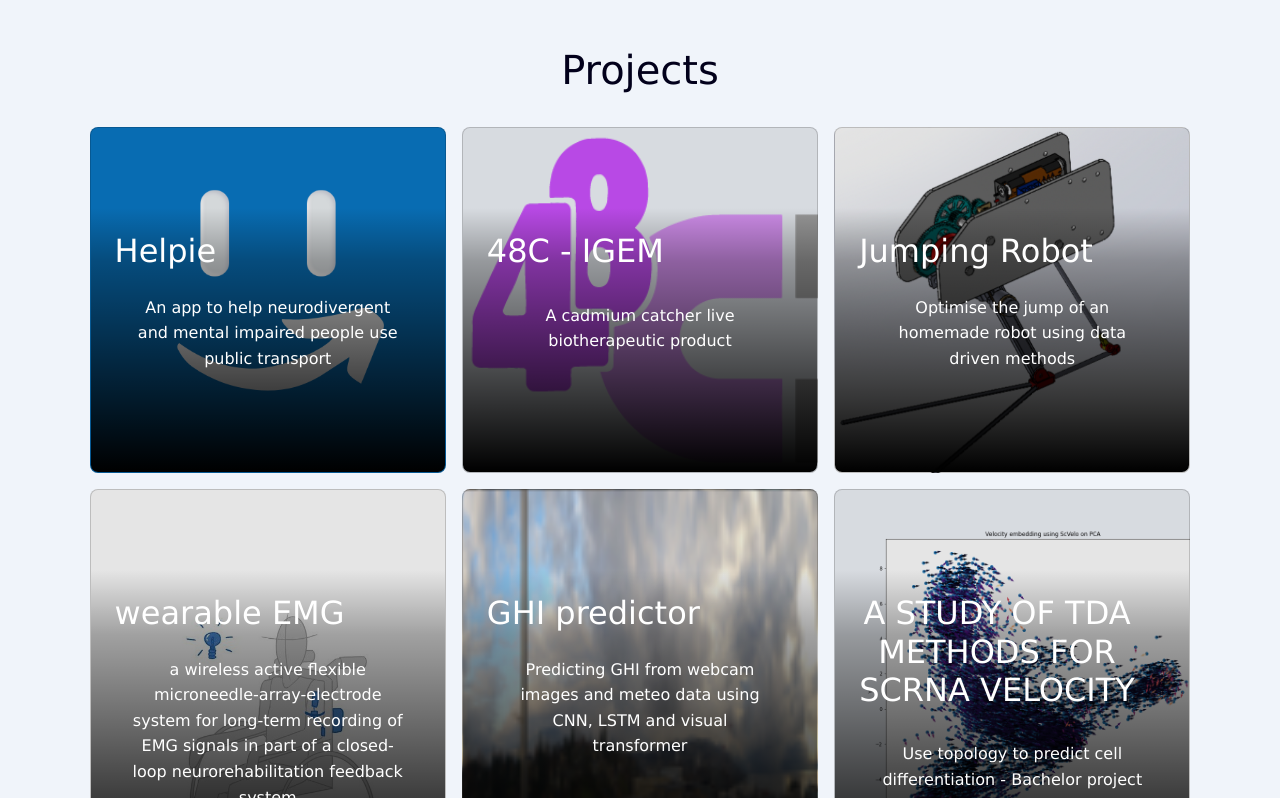
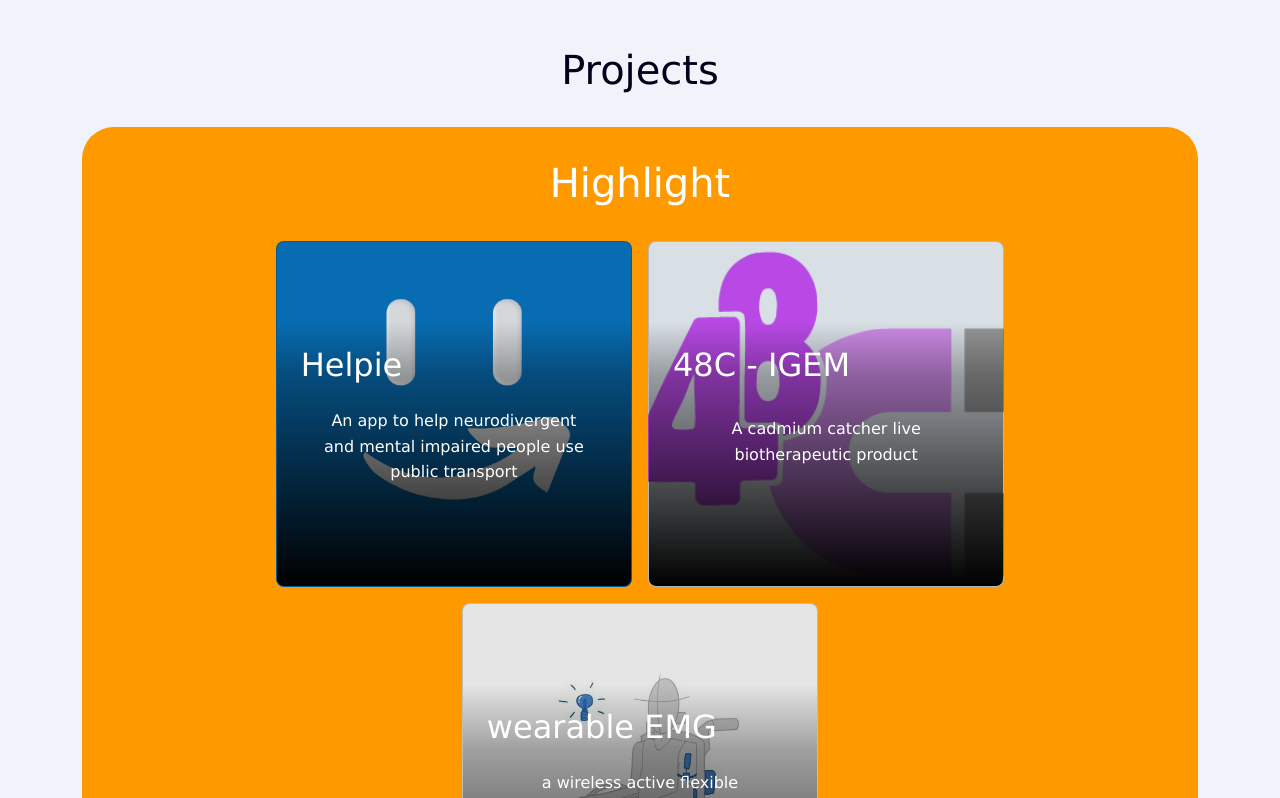
Before and after one commit to jadetherras/jtherras, a React (Create React App) app: page / in a window 1280 px wide. Shown: the part 442-1240 px from the top of the page. Built offline with nearby package versions, Linux system fonts and the light colour scheme.

Commit message:
igem and NI modif

```diff
--- a/src/Components/Projects/IGEM/IGEM.js
+++ b/src/Components/Projects/IGEM/IGEM.js
@@ -37,7 +37,7 @@ const IGEM = () => {
         bodyText="A cadmium catcher live biotherapeutic product"
         linkText="Learn More"
         cardContent={<div>
-           <ReactPlayer url={introdvideo} /> <br/>
+           <div align="center"><ReactPlayer url={introdvideo} width="100%" /></div> <br/>
            <h3 align="left">What is 48C ?</h3>
            <p align="left">
             IGEM is an international synthetic biology competition in which teams design and implement engineered biological-based systems to address problems. <br/>
@@ -54,13 +54,21 @@ The mucus-binding protein will implant our probiotic into the intestine and our
 As a safety precaution, the production of the SpaC protein is halted once it enters the body, and the protein naturally degrades over time, allowing the bacteria to be released. To prevent environmental spread and genetic exchange with other organisms, the bacteria are auxotrophic and have specific genetic mutations that prevent horizontal gene transfer.
            </p>
           <h3 align="left">Bioquest - An educational game !</h3>
-          <div class="wrap" align="right" style={{ paddingLeft: '0' }}><Image src={bioquest} alt="bioquest logo" width="50%" rounded fluid style={{ paddingLeft: '0' }}/></div>
+          <table cellspacing="50">
+          <tr>
+          <td>
           <p align="left">Education about synthetic biology is a major concern. 48C have deep into vulgarisation by developping and proposing a game, Bioquest, introducing synthetic biology basics to the public. <br/>
           The game is divided into two different parts. <br/>
           The main game takes the player into the discovery of some of synthetic biology’s main advancement (such as GFP, ampicillin…) through 48C’s project: catching cadmium.
           Fifteen different minigames will take the player through lab work and safety as well as some biological concepts. <br/>
           Moreover, 48C have created a mini-IGEM competition, BSGV, for younger student in our local town in switzerland.
           </p>
+          </td>
+          <td>
+          <Image src={bioquest} alt="bioquest logo" width="150%" rounded fluid/>
+          </td>
+          </tr>
+          </table>
           <img src={videobioquest} alt="tutorial of bioquest" width="75%" ></img>
           <h3 align="left">Awards</h3>
           <p align="left">
--- a/src/Components/Projects/NeuralInterface/NeuralInterface.js
+++ b/src/Components/Projects/NeuralInterface/NeuralInterface.js
@@ -1,15 +1,12 @@
 import React from 'react'
-import Col from 'react-bootstrap/Col';
-import Row from 'react-bootstrap/Row';
 import "../../../Style.css";
 import Card from '../../card';
 import "../../button.css";
-import { Image } from 'react-bootstrap';
 
 import couv from "./couv.jpg"
+import report from "./First_draft.pdf"
 
 import { FaFileAlt } from "react-icons/fa";
-import { TfiLayoutSlider } from "react-icons/tfi";
 import { PiPresentationChart } from "react-icons/pi";
 import { ImLab } from "react-icons/im";
 
@@ -35,7 +32,8 @@ const NeuralInterface = () => {
 
             </p>
                 <div>
-                <button class="button-48" role="button" ><span class="text"><FaFileAlt />See project report</span></button><br/>
+                <button class="button-48" role="button" onClick={() =>window.open(report)}><span class="text"><FaFileAlt />See project proposition</span></button><br/>
+                <button class="button-48" role="button" onClick={() =>window.open(report)}><span class="text"><FaFileAlt />See project report</span></button><br/>
                 <button class="button-48" role="button"><span class="text"><ImLab />See hosting lab</span></button><br/>
                 <button class="button-48" role="button" onClick={() =>window.open(course)}><span class="text"><PiPresentationChart />See corresponding course</span></button><br/>
                 </div>
--- a/src/Components/Showcase.js
+++ b/src/Components/Showcase.js
@@ -11,22 +11,31 @@ import LAPD from './Projects/ML/LAPD';
 import Bachelor from './Projects/Bachelor/bachelor';
 import TNE from './Projects/TNE/TNE';
 import IGEM from './Projects/IGEM/IGEM';
+import { Box } from '@mui/material';
+import VR from './Projects/VR/VR';
 
 
 const Showcase = () => {
   return (
     <Container className="my-5 mx-10 ">
       <h1>Projects</h1>&nbsp;
-        <Col>
-        <Row className="justify-content-md-center gap-3">
-        <Helpie/>
+        <Col align="justify-content-md-center">
+          <Box class="highlight">
+          <h1>Highlight</h1>&nbsp;
+          <Row className="justify-content-md-center gap-3">
+          <Helpie/>
         <IGEM/>
-        <JumpingRobot/>
         <NeuralInterface/>
+        </Row>
+          </Box>
+          <br/><br/>
+          <Row className="justify-content-md-center gap-3">
+          <JumpingRobot/>
+
+        <TNE/>
         <LAPD/>
+        <VR/>
         <Bachelor/>
-        <TNE/>
-
         </Row>
         </Col>
     </Container>
--- a/src/Components/card.css
+++ b/src/Components/card.css
@@ -16,7 +16,9 @@
     position: relative;
     color: var(--blanck-color);
     background: linear-gradient(rgba(0, 0, 0, 0.1), rgba(0, 0, 0, 0.1)),var(--background-image, url(https://media.contentapi.ea.com/content/dam/eacom/images/2020/09/ea-featured-image-ea-desktop-beta.jpg.adapt.crop191x100.1200w.jpg));
+    background-color: aliceblue;
     background-size: cover;
+    background-position: center center;
     padding: 5rem 0 0;
     max-width: 35ch;
     width: 100%;
--- a/src/Style.css
+++ b/src/Style.css
@@ -5,6 +5,15 @@
 
 .navbar {
     background-color: var(--primary-color);
+}
+
+.highlight {
+  background-color: var(--primary-color);
+  padding: 2rem;
+  border-radius: 2rem;
+  width: auto;
+  height: auto;
+  color: var(--blanck-color);
 }
 
 .circle {
```
